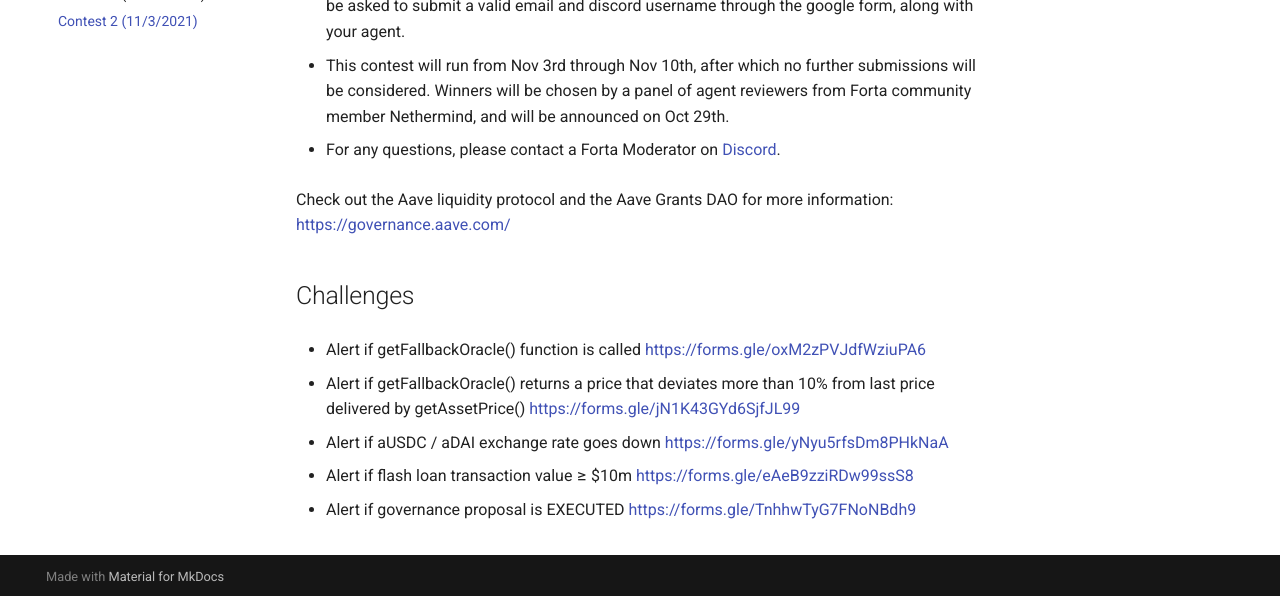
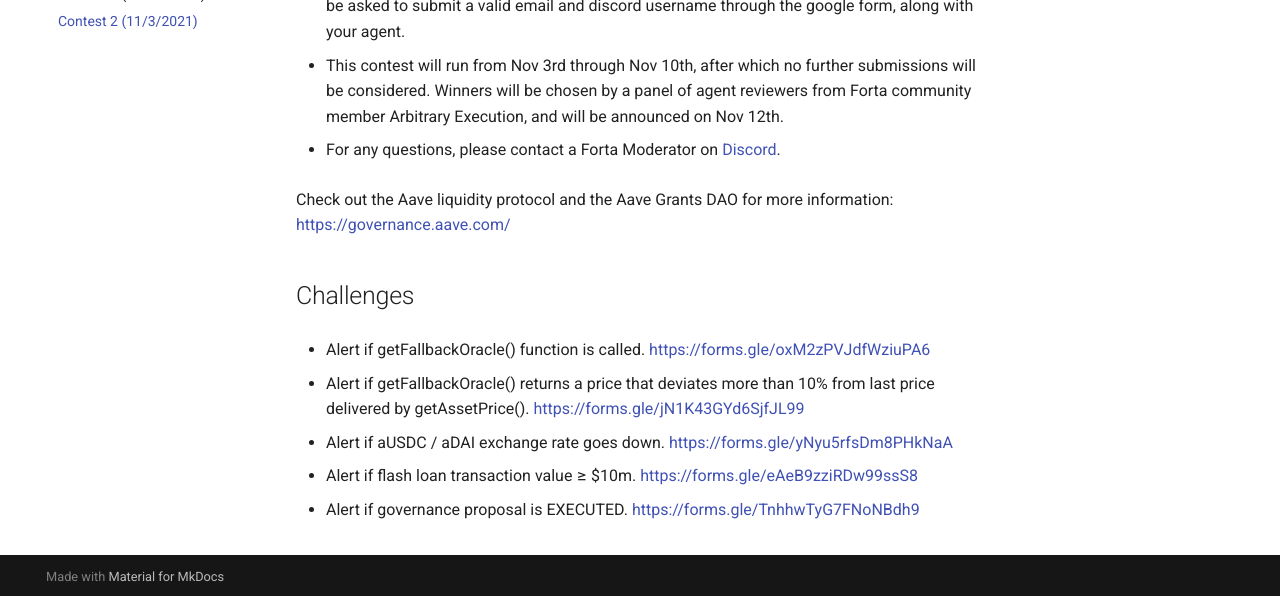
Before and after one commit to forta-network/docs, an MkDocs documentation site: the page built from docs/contest2.md, in a window 1280 px wide and 1174 px high. Shown: the part 575-1171 px from the top of the window. Built offline with MkDocs 1.6.1 and Material for MkDocs 9.7.7, drawn with Linux system fonts in a browser that asks for light colours.

Commit message:
contest page fixes

```diff
--- a/docs/contest2.md
+++ b/docs/contest2.md
@@ -4,14 +4,12 @@
 
 - Only the first ten (10) submissions to each challenge that meet the challenge requirements below will be considered.
 
-- After ten valid submissions are received, the Google Form will be closed and you will be unable to submit any further agents, so work fast!
-  As long as submissions are still open, you are welcome to build agents for as many of these challenges as you can!
+- After ten valid submissions are received, the Google Form will be closed and you will be unable to submit any further agents, so work fast! As long as submissions are still open, you are welcome to build agents for as many of these challenges as you can!
 
-- Each winning agent will receive $1500 in AAVE tokens, and a unique Forta NFT which will be provided at a later date when our NFT’s become available.
-  To be eligible for a prize, you will be asked to submit a valid email and discord username through the google form, along with your agent.
+- Each winning agent will receive $1500 in AAVE tokens, and a unique Forta NFT which will be provided at a later date when our NFT’s become available. To be eligible for a prize, you will be asked to submit a valid email and discord username through the google form, along with your agent.
 
 - This contest will run from Nov 3rd through Nov 10th, after which no further submissions will be considered.
-  Winners will be chosen by a panel of agent reviewers from Forta community member Nethermind, and will be announced on Oct 29th.
+  Winners will be chosen by a panel of agent reviewers from Forta community member Arbitrary Execution, and will be announced on Nov 12th.
 
 - For any questions, please contact a Forta Moderator on [Discord](https://discord.gg/rsc55DqcCy).
 
@@ -19,12 +17,12 @@
 
 ## Challenges
 
-- Alert if getFallbackOracle() function is called [https://forms.gle/oxM2zPVJdfWziuPA6](https://forms.gle/oxM2zPVJdfWziuPA6)
+- Alert if getFallbackOracle() function is called. [https://forms.gle/oxM2zPVJdfWziuPA6](https://forms.gle/oxM2zPVJdfWziuPA6)
 
-- Alert if getFallbackOracle() returns a price that deviates more than 10% from last price delivered by getAssetPrice() [https://forms.gle/jN1K43GYd6SjfJL99](https://forms.gle/jN1K43GYd6SjfJL99)
+- Alert if getFallbackOracle() returns a price that deviates more than 10% from last price delivered by getAssetPrice(). [https://forms.gle/jN1K43GYd6SjfJL99](https://forms.gle/jN1K43GYd6SjfJL99)
 
-- Alert if aUSDC / aDAI exchange rate goes down [https://forms.gle/yNyu5rfsDm8PHkNaA](https://forms.gle/yNyu5rfsDm8PHkNaA)
+- Alert if aUSDC / aDAI exchange rate goes down. [https://forms.gle/yNyu5rfsDm8PHkNaA](https://forms.gle/yNyu5rfsDm8PHkNaA)
 
-- Alert if flash loan transaction value ≥ $10m [https://forms.gle/eAeB9zziRDw99ssS8](https://forms.gle/eAeB9zziRDw99ssS8)
+- Alert if flash loan transaction value ≥ $10m. [https://forms.gle/eAeB9zziRDw99ssS8](https://forms.gle/eAeB9zziRDw99ssS8)
 
-- Alert if governance proposal is EXECUTED [https://forms.gle/TnhhwTyG7FNoNBdh9](https://forms.gle/TnhhwTyG7FNoNBdh9)
+- Alert if governance proposal is EXECUTED. [https://forms.gle/TnhhwTyG7FNoNBdh9](https://forms.gle/TnhhwTyG7FNoNBdh9)
```
Also changed, not shown: docs/contest1.md (+6 -18 lines).
